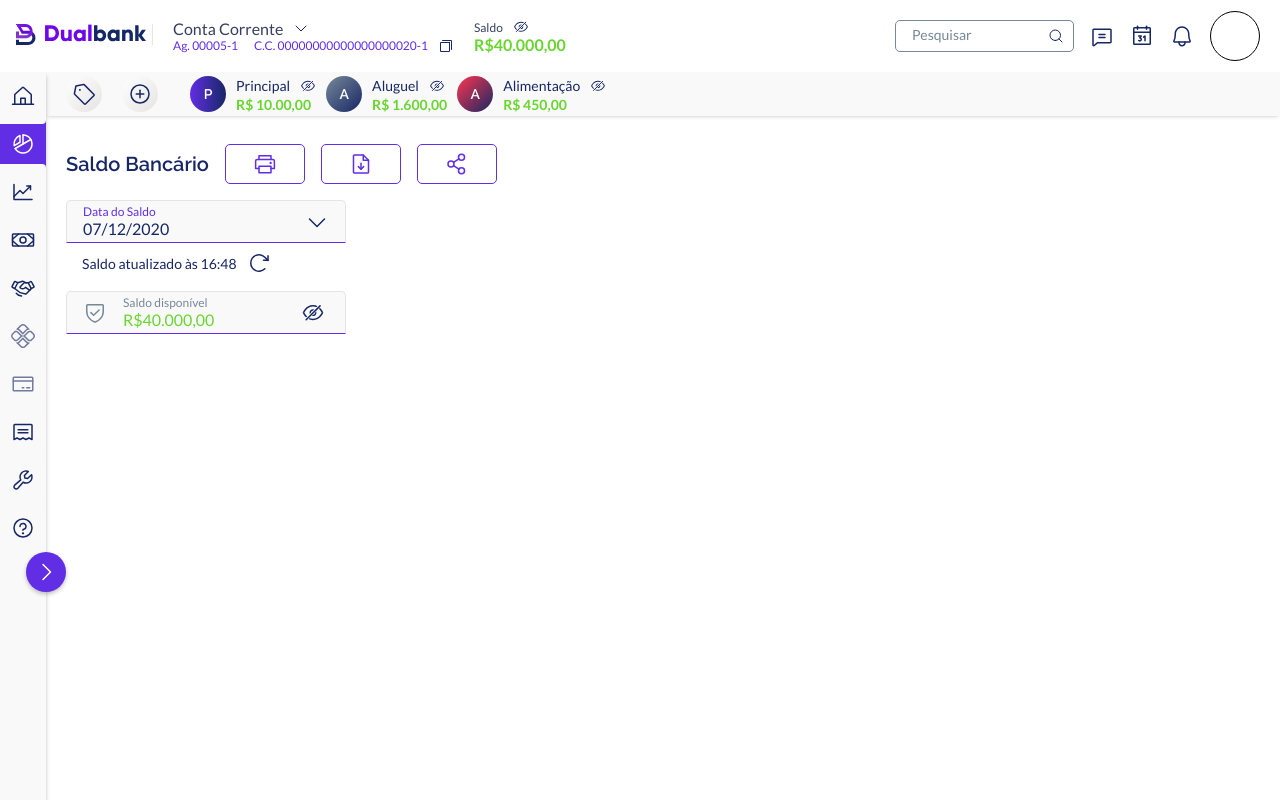
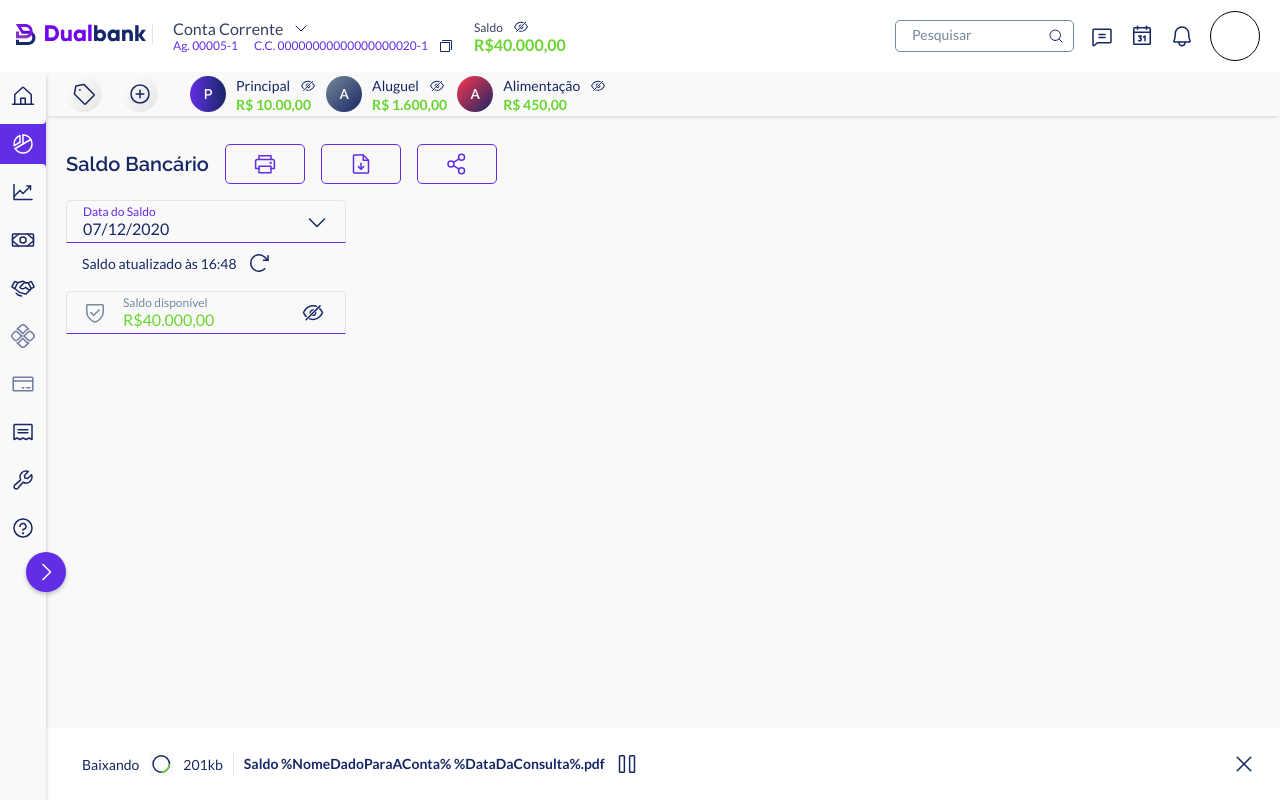
Before and after one commit to savio591/dualbank, a React app: page / in a window 1280 px wide. Built offline with nearby package versions, Linux system fonts and the light colour scheme.

Commit message:
#17 - Style the download container | #8 - Download container

```diff
--- a/src/components/Button.tsx
+++ b/src/components/Button.tsx
@@ -1,9 +1,11 @@
-import { Children, ReactNode } from "react";
+import { Children, ReactNode, useState } from "react";
 import { ButtonStyles } from "../styles/ButtonStyles";
 
 import CaretDownImg from "../assets/caretDown.svg";
 import shieldImg from "../assets/shield.svg";
 import eyeImg from "../assets/eye.svg";
+import pauseImg from "../assets/pause.svg";
+import cancelImg from "../assets/cancel.svg";
 
 interface ButtonProps {
   type:
@@ -14,13 +16,20 @@ interface ButtonProps {
     | "balanceAvailable"
     | "refresh"
     | "eye"
-    | "eyeBig";
+    | "eyeBig"
+    | "button"
+    | "playPause"
+    | "cancel";
   data?: string;
   selected?: Boolean;
   disabled?: Boolean;
   title?: string | undefined;
   alt?: string | undefined;
-  onClick ?: () => void;
+  onClick?: () => void;
+}
+
+interface StatusState {
+  status: string;
 }
 
 export function Button({
@@ -30,8 +39,11 @@ export function Button({
   disabled,
   title,
   alt,
-  onClick
+  onClick,
 }: ButtonProps) {
+  const [status, setStatus] = useState("empty");
+  if (type === "cancel") data = cancelImg;
+  if (type === "playPause") data = pauseImg;
   if (type === "balanceAvailable") {
     return (
       <ButtonStyles
@@ -39,7 +51,7 @@ export function Button({
         disabled={disabled ? true : false}
         title={title || ""}
       >
-        <img src={shieldImg} alt="Protegido" draggable={false}  />
+        <img src={shieldImg} alt="Protegido" draggable={false} />
         <div>
           <h2>Saldo disponível</h2>
           <span>R$40.000,00</span>
--- a/src/components/DownloadContainer.tsx
+++ b/src/components/DownloadContainer.tsx
@@ -1,10 +1,20 @@
 import loadingAnim from "../assets/loadingStatic.svg";
+import { DownloadContainerStyle } from "../styles/DownloadContainerStyle";
+import { Button } from "./Button";
 
 export function DownloadContainer() {
   return (
-    <div>
-      <span>Baixando</span>
-      <img src={loadingAnim} alt="Baixando" />
-    </div>
+    <DownloadContainerStyle>
+      <div className="status">
+        <span className="statusText">Baixando</span>
+        <img src={loadingAnim} alt="Baixando" />
+        <span className="size">201kb</span>
+      </div>
+      <p className="filename">
+        Saldo %NomeDadoParaAConta% %DataDaConsulta%.pdf
+      </p>
+      <Button type="playPause" />
+      <Button type="cancel" />
+    </DownloadContainerStyle>
   );
 }
--- a/src/pages/Balance.tsx
+++ b/src/pages/Balance.tsx
@@ -1,5 +1,6 @@
 import React from "react";
 import { BalanceContainer } from "../components/BalanceContainer";
+import { DownloadContainer } from "../components/DownloadContainer";
 import { Header } from "../components/Header";
 import { Sidebar } from "../components/Sidebar";
 import { TagsBar } from "../components/TagsBar";
@@ -19,6 +20,7 @@ export function Balance() {
           <div className="columnContainer">
             <TagsBar />
             <BalanceContainer />
+            <DownloadContainer />
           </div>
         </BalancePageStyleContainer>
       </BalancePageStyle>
--- a/src/styles/BalanceContainerStyle.ts
+++ b/src/styles/BalanceContainerStyle.ts
@@ -4,8 +4,10 @@ export const BalanceContainerStyle = styled.div`
   display: flex;
   flex-direction: column;
   padding: 28px 20px;
+  flex-grow: 1;
   width: 100%;
   gap: 1rem;
+  background: var(--barBackground);
 
   .header {
     display: flex;
--- a/src/styles/ButtonStyles.ts
+++ b/src/styles/ButtonStyles.ts
@@ -225,4 +225,8 @@ export const ButtonStyles = styled.button`
       height: 1.5rem;
     }
   }
+
+  &.cancel {
+
+  }
 `;
--- /dev/null
+++ b/src/styles/DownloadContainerStyle.ts
@@ -0,0 +1,38 @@
+import styled from "styled-components";
+
+export const DownloadContainerStyle = styled.div`
+  display: flex;
+  flex-direction: row;
+  align-items: center;
+  background: #ffffff;
+  gap: 0.625rem;
+  padding: 1.5rem 2.25rem;
+  position: relative;
+
+  span,
+  p {
+    font-size: 14px;
+    font-weight: 400;
+    line-height: 17px;
+    color: #172765;
+  }
+
+  div.status {
+    display: flex;
+    flex-direction: row;
+    gap: 0.625rem;
+    align-items: center;
+    padding-right: 0.625rem;
+    border-right: 1px solid var(--divider);
+  }
+
+  p.filename {
+    line-height: 16px;
+    font-weight: 600;
+  }
+
+  .cancel {
+    position: absolute;
+    right: 1.5rem;
+  }
+`;
```
Also changed, not shown: src/assets/cancel.svg (added), src/assets/pause.svg (added).
